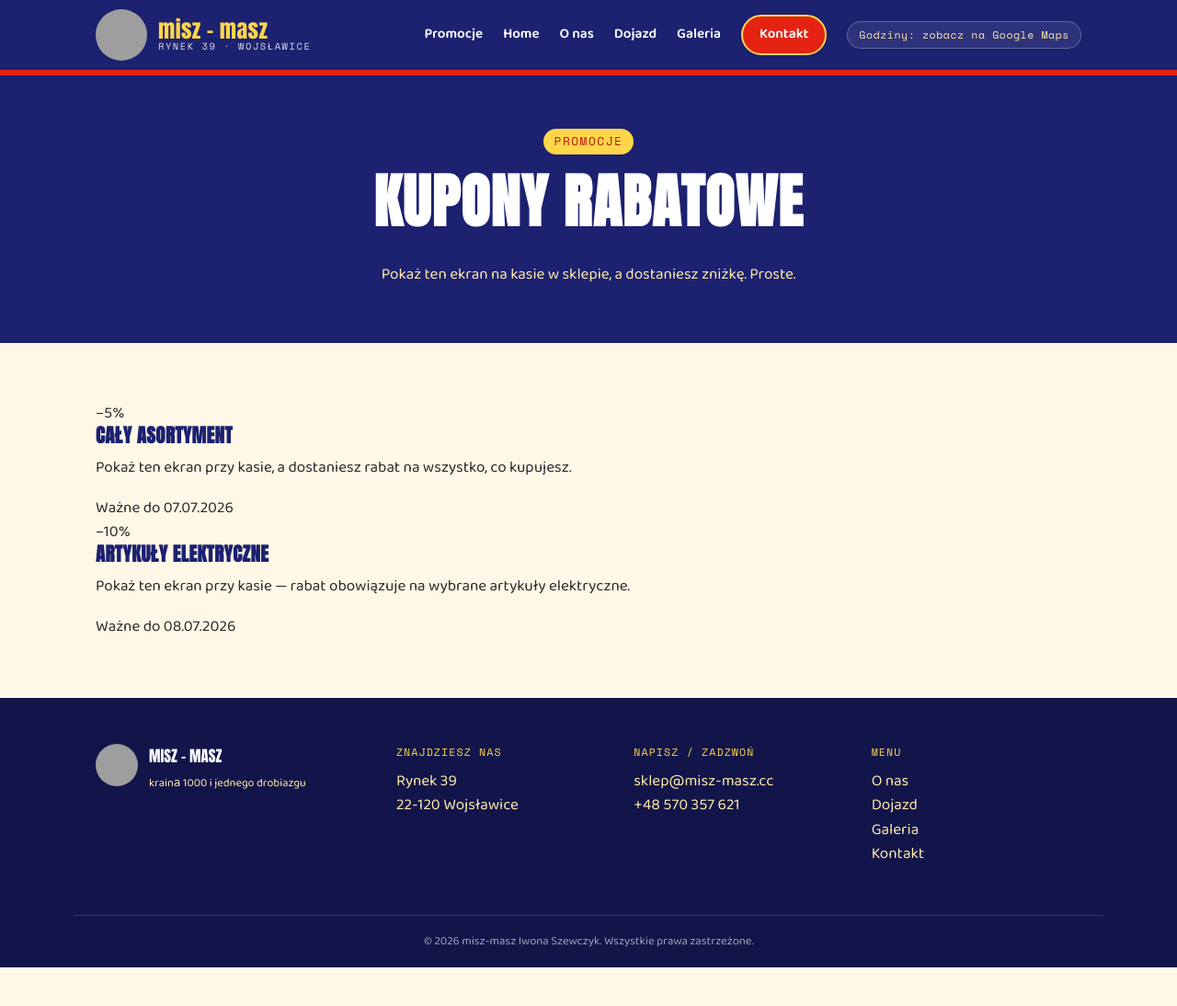
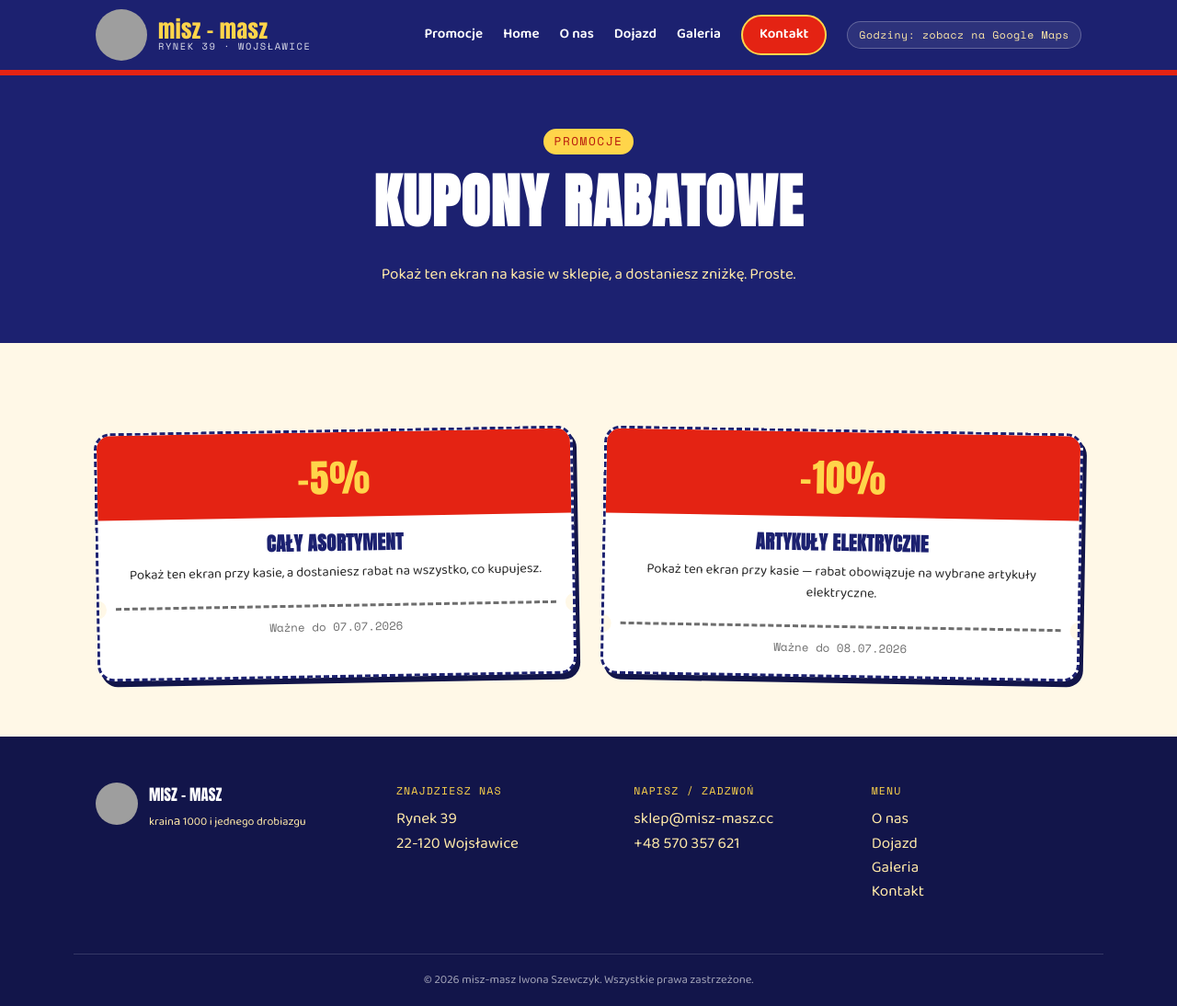
Before and after one commit to kajlo-dev/misz-masz, a Jekyll site: the page built from promocje.md, in a window 1280 px wide and 1094 px high. Shown: the whole window at 92% size. Built offline with Jekyll 4.4.1, drawn with Linux system fonts in a browser that asks for light colours; grey boxes are pictures that could not be loaded.

Commit message:
Add styles for promo banner and coupon components

```diff
--- a/assets/css/style.css
+++ b/assets/css/style.css
@@ -627,6 +627,99 @@ form.contact-form {
   padding: 30px;
 }
 
+/* ============ PROMO BANNER (home) ============ */
+
+.promo-banner {
+  display: flex;
+  align-items: center;
+  justify-content: center;
+  gap: 12px;
+  background: var(--red);
+  color: var(--white);
+  text-decoration: none;
+  padding: 14px 20px;
+  text-align: center;
+  font-family: var(--font-display);
+  letter-spacing: 0.02em;
+  text-transform: uppercase;
+  font-size: 1rem;
+  border-bottom: 4px solid var(--yellow);
+  animation: pulse-banner 1.8s ease-in-out infinite;
+}
+.promo-banner:hover { text-decoration: none; background: var(--red-deep); }
+.promo-banner-icon { font-size: 1.3rem; }
+
+@keyframes pulse-banner {
+  0%, 100% { box-shadow: 0 0 0 rgba(228,35,19,0); }
+  50% { box-shadow: 0 0 22px rgba(228,35,19,0.55); }
+}
+
+@media (max-width: 700px) {
+  .promo-banner { font-size: 0.82rem; padding: 12px 14px; }
+}
+
+/* ============ KUPONY ============ */
+
+.coupon-grid {
+  display: grid;
+  grid-template-columns: repeat(auto-fit, minmax(280px, 1fr));
+  gap: 30px;
+  margin-top: 30px;
+}
+
+.coupon-card {
+  background: var(--white);
+  border: 3px dashed var(--navy);
+  border-radius: var(--radius);
+  overflow: hidden;
+  box-shadow: var(--shadow-badge);
+  position: relative;
+  transform: rotate(-1deg);
+}
+.coupon-card:nth-child(even) { transform: rotate(1deg); }
+
+.coupon-badge {
+  background: var(--red);
+  color: var(--yellow);
+  font-family: var(--font-display);
+  font-size: 2.6rem;
+  text-align: center;
+  padding: 18px 10px 10px;
+  letter-spacing: 0.02em;
+}
+
+.coupon-body {
+  padding: 18px 22px 8px;
+  text-align: center;
+}
+.coupon-body h3 { margin-bottom: 8px; }
+.coupon-body p { font-size: 0.92rem; }
+
+.coupon-perforation {
+  border-top: 3px dashed var(--grey-trim);
+  margin: 0 18px;
+  position: relative;
+}
+.coupon-perforation::before,
+.coupon-perforation::after {
+  content: "";
+  position: absolute;
+  top: -11px;
+  width: 20px;
+  height: 20px;
+  background: var(--cream);
+  border-radius: 50%;
+}
+.coupon-perforation::before { left: -30px; }
+.coupon-perforation::after { right: -30px; }
+
+.coupon-footer {
+  text-align: center;
+  font-family: var(--font-mono);
+  font-size: 0.78rem;
+  color: var(--grey-trim);
+  padding: 12px 16px 20px;
+   }
 /* ============ FOOTER ============ */
 
 .site-footer {
```
